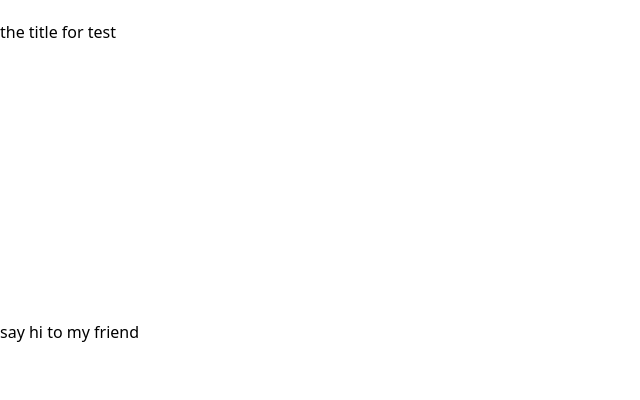
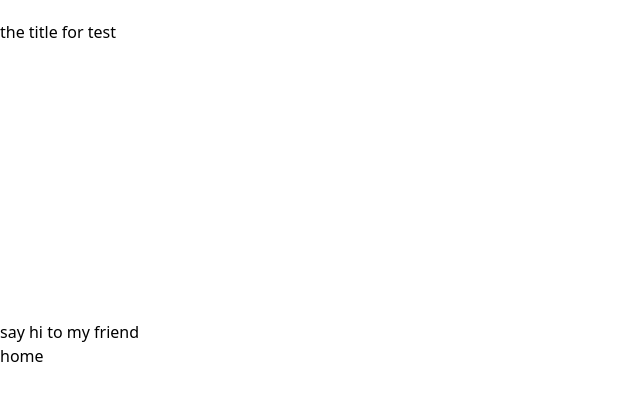
Before and after one commit to mobina-violet/test, a website: page index.html in a window 1280 px wide. Shown: the full height of the page, 0-640 px from the left. Drawn offline with Linux system fonts and the light colour scheme.

Commit message:
Update index.html

```diff
--- a/index.html
+++ b/index.html
@@ -10,6 +10,7 @@
     <h2 class="w-50 h-75 mt-5" >the title for test</h2>
     <h4> say hi to my friend </h4>
     <div class="item"></div>
+    <a>home</a>
 
 </body>
 </html>
```
